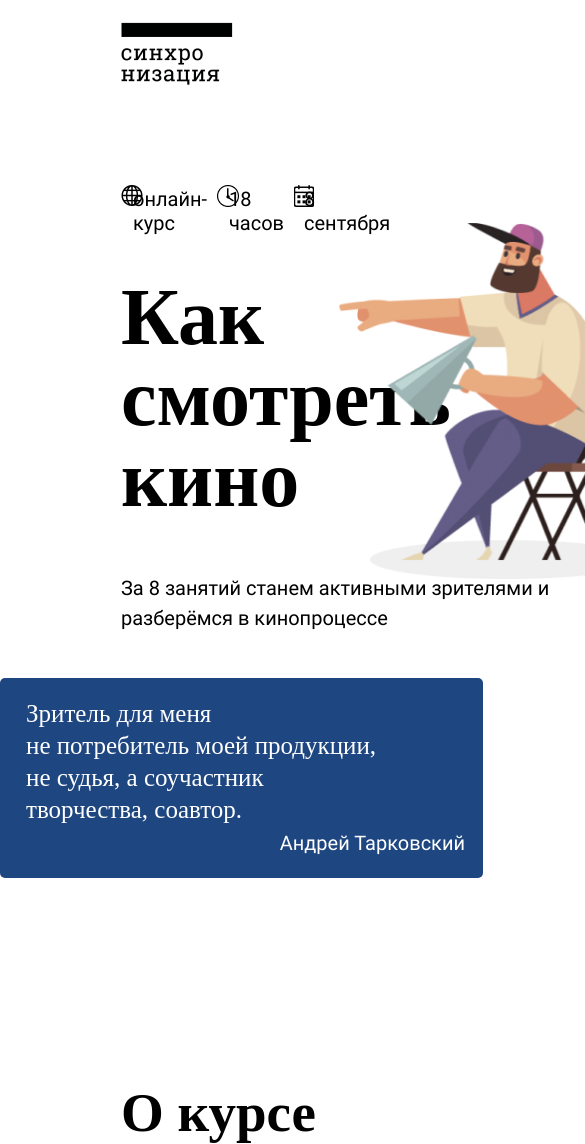
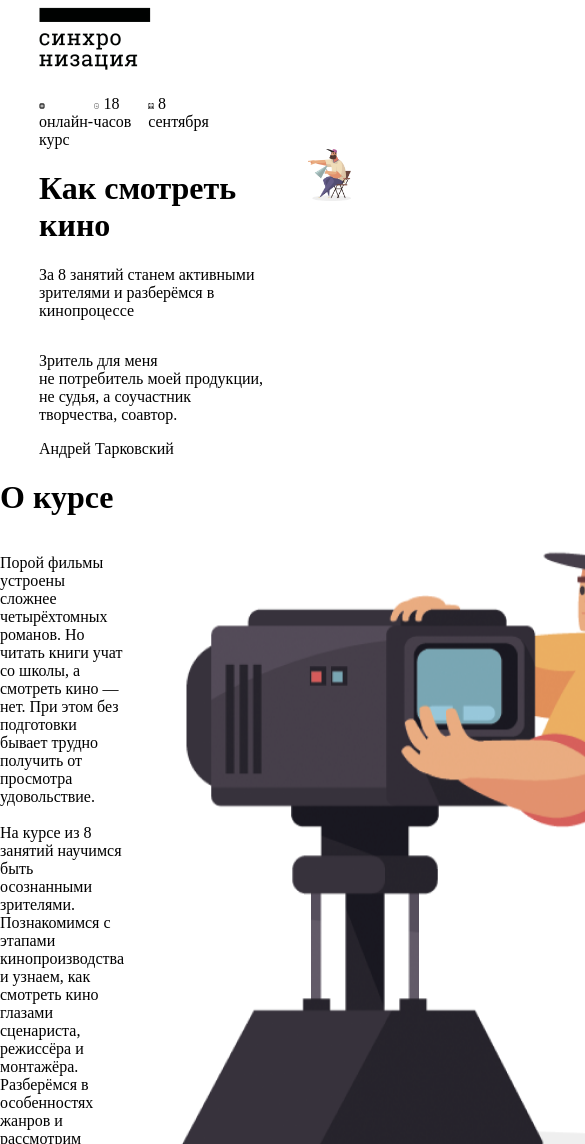
Before and after one commit to AytacZeki/figma1, a plain HTML site: page index.html in a window 390 px wide. Shown: the top 1144 px of the page, 585 px wide, since content can reach past the window. Drawn offline with Linux system fonts and the light colour scheme; a web font is replaced by a local one.

Commit message:
add desktop second

```diff
--- a/index.html
+++ b/index.html
@@ -12,44 +12,66 @@
 <body>
     <div class="section1">
 
-<div class="all">
-    <div class="sinxronizasiya"><img src="./images/logo_mobile_black 1.png" alt="" class="photo-sinxron"/></div>
+
+        <div class="sinxronizasiya"><img src="./images/logo_mobile_black 1.png" alt="" class="photo-sinxron" />
+        </div>
 
         <div class="calendar">
 
-<div class="world-logo"><img src="./images/globe.png" alt="" class="photo-globe" /></div><p class="calendar-text">онлайн-курс</p>
-<div class="watch-logo"><img src="./images/img_135744.png" alt="" class="photo-watch" /></div><p class="calendar-text">18 часов</p>
-<div class="calendar-logo"><img src="./images/calendar_2.png" alt="" class="photo-calendar" /></div><p class="calendar-text">8 сентября</p>
+            <div class="logo"><img src="./images/globe.png" alt="" />
+                <span class="calendar-text">онлайн-курс</span>
+            </div>
+            <div class="logo"><img src="./images/img_135744.png" alt=""  />
+                <span class="calendar-text">18 часов</span>
+            </div>
+            <div class="logo"><img src="./images/calendar_2.png" alt="" />
+                <span class="calendar-text">8 сентября</span>
+            </div>
 
         </div>
 
 
 
-    <div class="head">
+        <div class="article">
 
-        <div class="head-text"><h1>Как смотреть кино</h1>
+            <div class="head-text">
+                <h1>Как смотреть кино</h1>
                 <p class="head-paragraph">За 8 занятий станем активными зрителями и разберёмся в кинопроцессе</p>
             </div>
-        <div class="side-photo"><img src="./images/image 1.png" alt="" class="photo-cameraman"/></div>
+            <div class="side-photo"><img src="./images/image 1.png" alt="" /></div>
         </div>
 
 
 
 
-    <div class="review"><p class="review-paragraph">Зритель для меня<br> не потребитель моей продукции, <br>не судья, а соучастник <br>творчества, соавтор. </p>
+        <div class="review">
+            <p class="review-paragraph">Зритель для меня<br> не потребитель моей продукции, <br>не судья, а
+                соучастник <br>творчества, соавтор. </p>
             <p class="sign-paragraph">Андрей Тарковский</p>
         </div>
 
+
+    </div>
+
+    <div class="section2">
         <!-- page-2 -->
 
-<div class="heading-курсе"><h1 class="курсе">О курсе</h1></div>
+        <div class="heading-курсе">
+            <h1 class="курсе">О курсе</h1>
+        </div>
 
 
 
         <div class="article">
-<p class="main-text">Порой фильмы устроены сложнее четырёхтомных романов. Но читать книги учат со школы, а смотреть кино — нет. При этом без подготовки бывает трудно получить от просмотра удовольствие.<br><br>На курсе из 8 занятий научимся быть осознанными зрителями. Познакомимся с этапами кинопроизводства и узнаем, как смотреть кино глазами сценариста, режиссёра и монтажёра. Разберёмся в особенностях жанров и рассмотрим важнейшие картины, от «Гражданина Кейна» до «Матрицы».</p>
+            <p class="main-text">Порой фильмы устроены сложнее четырёхтомных романов. Но читать книги учат со школы,
+                а смотреть кино — нет. При этом без подготовки бывает трудно получить от просмотра
+                удовольствие.<br><br>На курсе из 8 занятий научимся быть осознанными зрителями. Познакомимся с
+                этапами кинопроизводства и узнаем, как смотреть кино глазами сценариста, режиссёра и монтажёра.
+                Разберёмся в особенностях жанров и рассмотрим важнейшие картины, от «Гражданина Кейна» до «Матрицы».
+            </p>
             <img src="./images/image 2.png" alt="" class="cameraman-second">
         </div>
+
 
 
         <div class="footer">
@@ -80,57 +102,8 @@
 
         </div>
 
-
-
-
-
-
-
-
-
-
-
-
-
-
-
-
-
-
-
-
-
     </div>
 
-
-
-
-
-
-
-
-
-
-
-
-
-
-
-
-
-
-
-
-
-
-
-
-
-
-
-    <div class="section2">
-
-    </div>
     <div class="section3">
 
     </div>
--- a/style.css
+++ b/style.css
@@ -3,215 +3,41 @@ body {
   margin: 0;
 }
 
-div.all {
-  max-width: 1440px;
-  margin: 0 auto;
+.sinxronizasiya{
+  margin-top: 2%;
 }
 
-div.sinxronizasiya {
-  position: relative;
-  width: 15%;
-  height: 88px;
-  top: 21px;
-  left: 121px;
-  margin-bottom: 97px;
+.section1{
+  width: 80%;
+  margin: 0 auto;
+
 }
 
-div.calendar {
-  position: relative;
+.section1 .calendar{
   display: flex;
-  width: 35%;
-  height: 23px;
-  left: 121px;
-  flex-direction: row;
-  justify-content: space-between;
-  margin-bottom: 15px;
+  width: 60%;
+  margin-top: 6%;
 }
 
-div.world-logo {
-  display: flex;
-  width: 22px;
-  height: 21px;
+  .logo{
+    margin-right: 4vw;
+    width: 10vw;
+
+  }
+
+.logo>img{
+  width: 1.5vw;
+  height: 1.5vw;
 }
 
-div.watch-logo {
-  display: flex;
-  width: 22px;
-  height: 22px;
-}
-
-div.calendar-logo {
-  display: flex;
-  width: 20px;
-  height: 22px;
-}
-
-p.calendar-text {
-  padding: 0;
-  margin: 0;
-  position: relative;
-  font-family: "Roboto";
-  font-size: 20px;
-  font-weight: 400;
-  right: 10px;
-  top: 2px;
-}
-
-div.head {
-  position: relative;
-  width: 80%;
-  left: 121px;
+.article{
   display: flex;
 }
 
-div.head-text {
-  width: 70%;
+.side-photo{
+  width: 25%;
 }
 
-h1 {
-  font-family: "Roboto Slab";
-  font-size: 80px;
-  font-weight: 700;
-  line-height: 81px;
-  letter-spacing: 0em;
-  text-align: left;
+.side-photo img{
+  width: 100%;
 }
-
-img.photo-cameraman {
-  width: 304px;
-  height: 356px;
-}
-
-p.head-paragraph {
-  width: 58vh;
-  font-family: "Roboto";
-  font-size: 20px;
-  font-weight: 400;
-  line-height: 30px;
-  letter-spacing: 0em;
-  text-align: left;
-}
-
-div.review {
-  width: 483px;
-  height: 200px;
-  background-color: #1e4681;
-  margin: 0 auto;
-  border-radius: 5px;
-}
-
-p.review-paragraph {
-  position: relative;
-  left: 26px;
-  top: 20px;
-  font-family: "Roboto Slab";
-  font-size: 25px;
-  font-weight: 400;
-  line-height: 32px;
-  letter-spacing: 0em;
-  text-align: left;
-  color: #fff;
-}
-
-p.sign-paragraph {
-  position: relative;
-  font-family: "Roboto";
-  font-size: 20px;
-  font-weight: 200;
-  text-align: right;
-  right: 18px;
-  color: #fff;
-}
-
-/* page-2 */
-
-div.heading-курсе {
-  position: relative;
-  left: 121px;
-  top: 170px;
-  width: 365px;
-  height: 93px;
-  display: block;
-}
-
-h1.курсе {
-  font-family: "Roboto Slab";
-  font-size: 55px;
-  font-weight: 700;
-  line-height: 56px;
-  letter-spacing: 0em;
-  text-align: left;
-}
-
-div.article {
-  position: relative;
-  left: 121px;
-  top: 150px;
-  width: 90%;
-  height: 420px;
-  display: flex;
-}
-
-p.main-text {
-  width: 662px;
-  height: 374px;
-  font-family: "Roboto";
-  font-size: 24px;
-  font-weight: 400;
-  line-height: 36px;
-  letter-spacing: 0em;
-  text-align: left;
-}
-
-img.cameraman-second {
-  position: relative;
-  width: 314px;
-  height: 315px;
-  left: 140px;
-  top: 40px;
-}
-
-div.footer {
-  position: relative;
-  width: 90%;
-  height: 250px;
-  left: 121px;
-  margin-top: 200px;
-  display: flex;
-}
-
-div.footer-text {
-  display: flex;
-}
-
-img.footer-photo {
-  width: 232px;
-  height: 203px;
-}
-
-div.end-text{
-  width: 80%;
-  height: 200px;
-  display: flex;
-  flex-direction: row;
-  justify-content: space-evenly;
-  align-items: end;
-}
-
-div.end {
-  width: 150px;
-}
-
-h2 {
-  font-family: Roboto;
-  font-size: 25px;
-  font-weight: 700;
-  line-height: 32px;
-}
-
-p.end-paragraph {
-  font-family: Roboto;
-  font-size: 18px;
-  font-weight: 400;
-
-}
```
Lines whose indentation alone changed are shown as unchanged.
